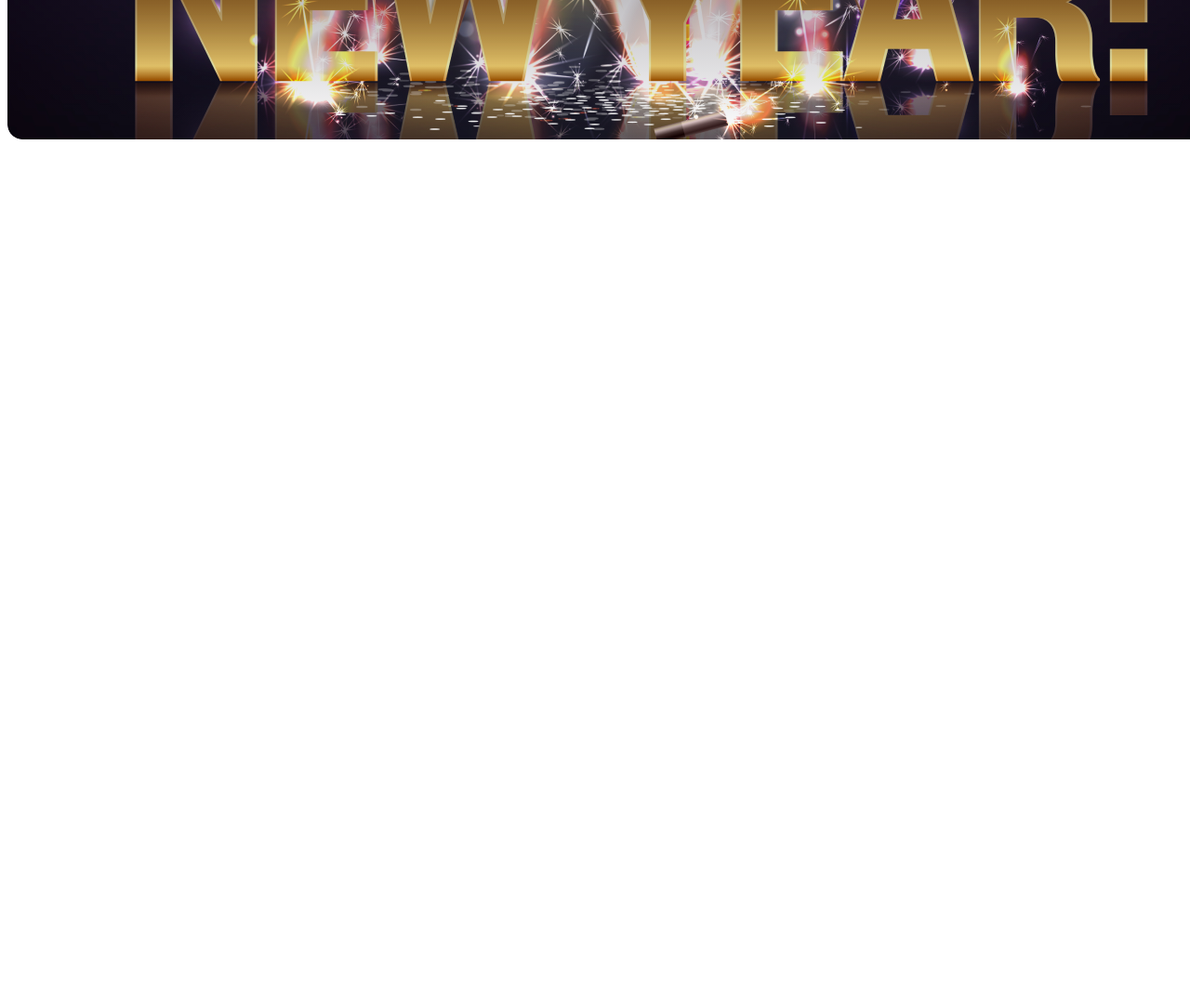
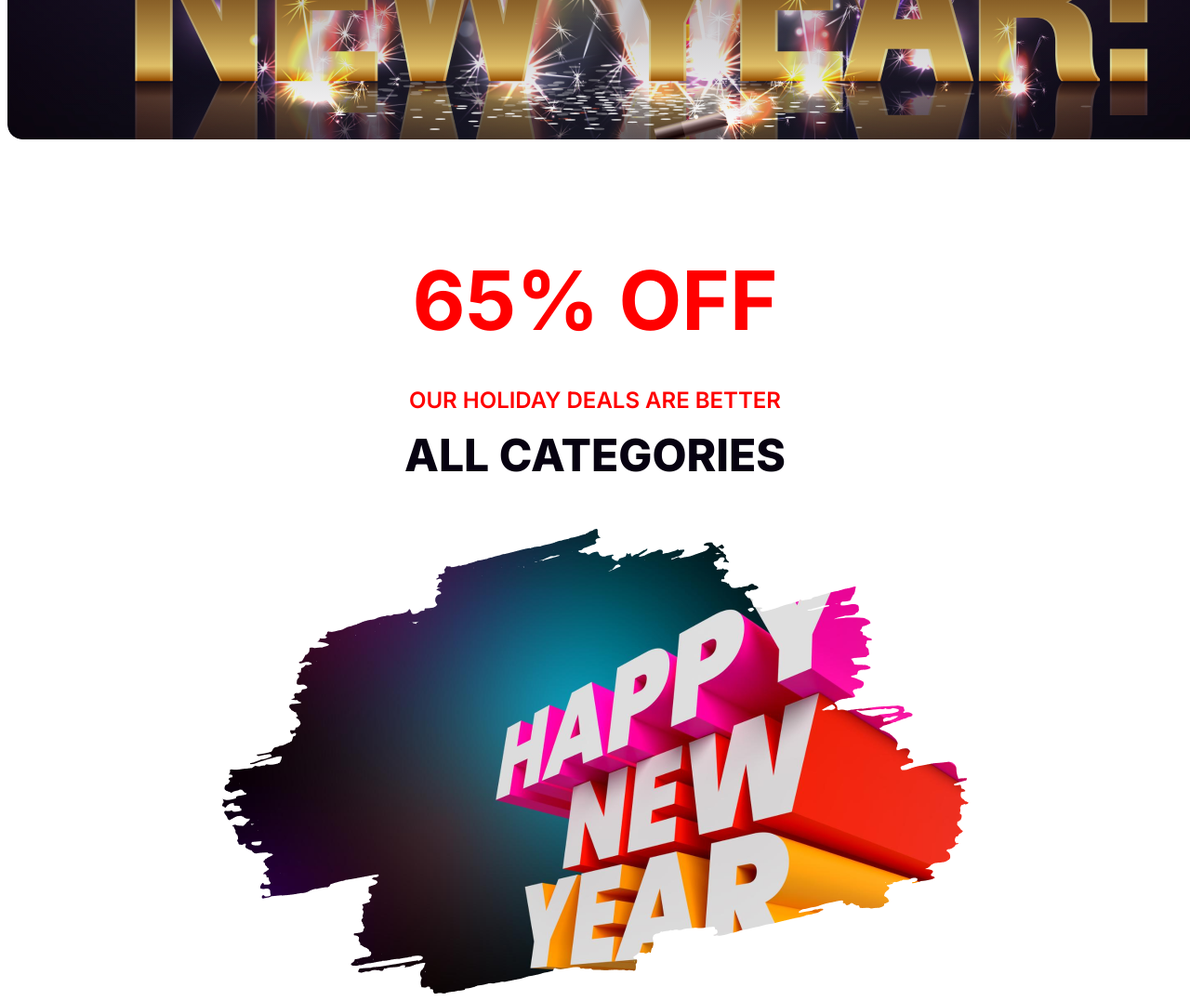
Before and after one commit to t-anvirahmed/new-year-new-mission-v2, a plain HTML site: page index.html in a window 1280 px wide. Shown: the part 500-1577 px from the top of the page at 93% size. Before the commit the page ends 800 px from the top, so only its background shows below. Drawn offline with Linux system fonts and the light colour scheme.

Commit message:
added deals section

```diff
--- a/index.html
+++ b/index.html
@@ -24,7 +24,14 @@
         </div>
     </header>
     <main>
-
+        <section>
+            <div class="holiday-deals">
+                <h1>65% OFF</h1>
+                <h4>OUR HOLIDAY DEALS ARE BETTER</h4>
+                <h2>ALL CATEGORIES</h2>
+                <img src="images/New Year Photo.png" alt="">
+            </div>
+        </section>
     </main>
     <footer>
 
--- a/styles/styles.css
+++ b/styles/styles.css
@@ -32,3 +32,44 @@
     text-align: center;
     margin: auto;
 }
+
+/* main section styles */
+.holiday-deals {
+    font-family: Inter;
+}
+
+.holiday-deals h1 {
+    color: #F00;
+    text-align: center;
+    font-size: 88px;
+    font-weight: 700;
+    margin-top: 120px;
+    margin-bottom: 40px;
+}
+
+.holiday-deals h4 {
+    color: #F00;
+    text-align: center;
+    font-size: 24px;
+    font-weight: 600;
+    margin-top: 40px;
+    margin-bottom: 0px;
+}
+
+.holiday-deals h2 {
+    color: #070211;
+    text-align: center;
+    font-size: 48px;
+    font-style: normal;
+    font-weight: 800;
+    line-height: normal;
+    margin-top: 15px;
+    margin-bottom: 0px;
+}
+
+.holiday-deals img {
+    display: block;
+    margin-left: auto;
+    margin-right: auto;
+    padding-top: 50px;
+}
```
